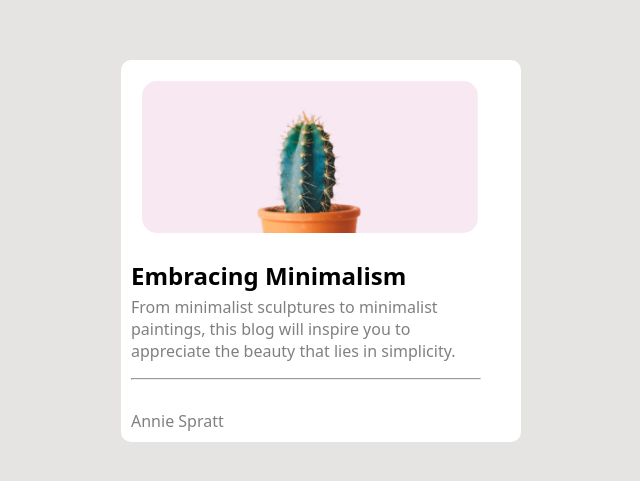
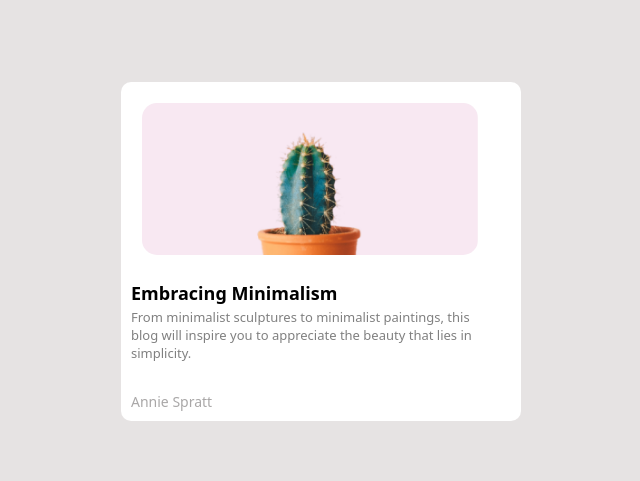
Before and after one commit to SantHubTest/card, a plain HTML site: page index.html in a window 1280 px wide. Shown: the part 149-630 px from the top of the page, without its empty margins (319-959 px from the left). Drawn offline with Linux system fonts and the light colour scheme.

Commit message:
Add files via upload

```diff
--- a/index.html
+++ b/index.html
@@ -17,7 +17,7 @@
                     <h1>Embracing Minimalism</h1>
                     <p>From minimalist sculptures to minimalist paintings, this blog will inspire you to appreciate the
                         beauty that lies in simplicity.</p>
-                    <hr class="divide">
+
                     <footer>Annie Spratt</footer>
                 </section>
             </div>
--- a/style.css
+++ b/style.css
@@ -32,22 +32,25 @@ body{
     margin-top: 40px;
     margin-left: -30px;
     margin-right: 1px;
+    font-size: 18px;
+    margin-bottom: 19px;
 }
 
 .containertwo p{
     margin-left: -30px;
     margin-top: -16px;
+    font-size: 13px;
     color: gray;
 }
 
 .containertwo footer {
-    color: gray;
+    color: rgb(133, 130, 130, 0.7);
     margin-top: 30px;
     margin-bottom: -30px;
     margin-left: -30px;
+    font-size: 14px;
 }
 
 .divide{
     margin-left: -30px;
-    color: blue;
 }
```
